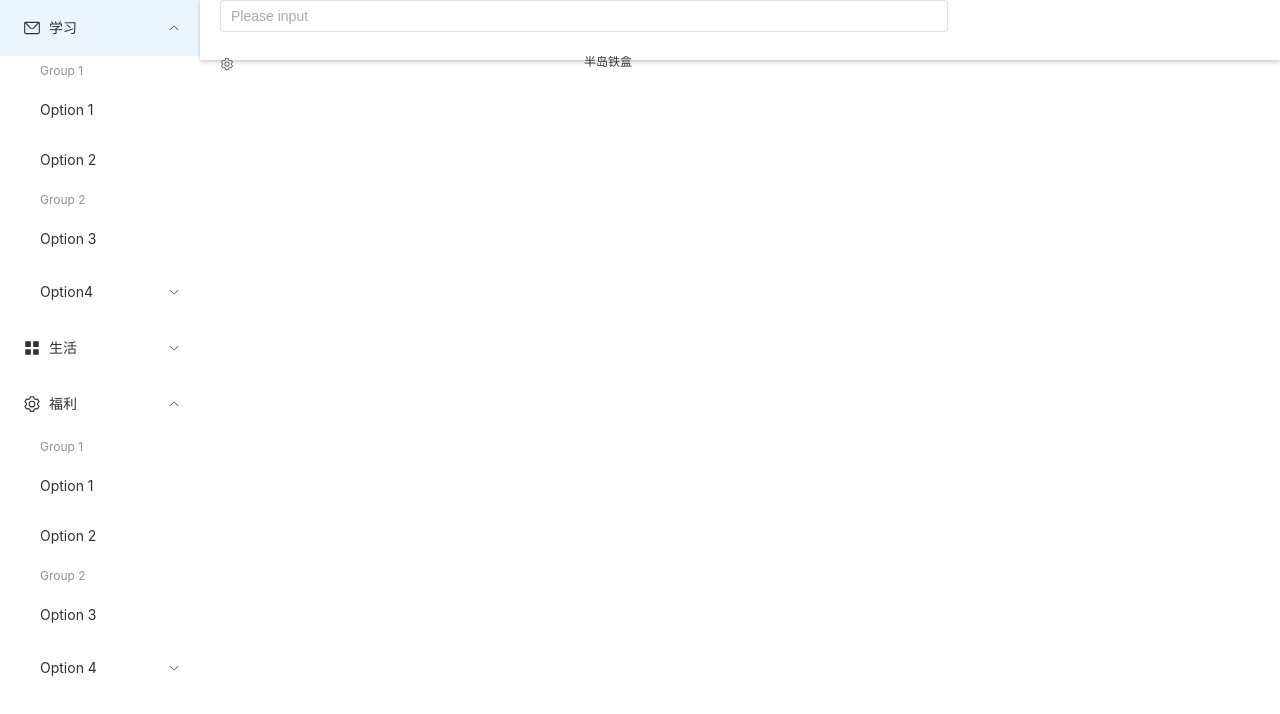
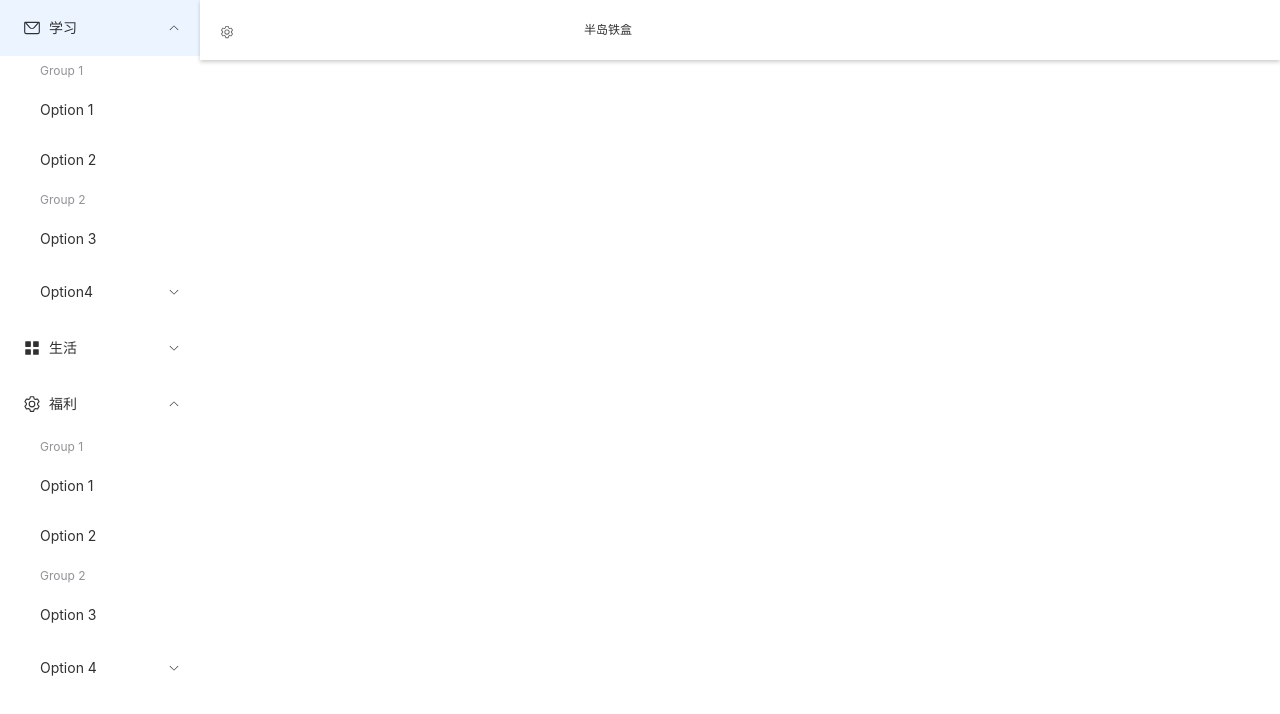
Before and after one commit to Bandao-f/vue-project, a Vue app: page / in a window 1280 px wide. Shown: the top 714 px of the page. Built offline with nearby package versions, Linux system fonts and the light colour scheme.

Commit message:
第一次提交

```diff
--- a/src/layout/LayoutMain.vue
+++ b/src/layout/LayoutMain.vue
@@ -60,7 +60,7 @@
 
     <el-container>
       <el-header style="font-size: 12px;background: white; box-shadow: 0px 2px 4px rgba(0, 0, 0, 0.2);">
-        <el-input style="width: 70%;padding-left: 0" v-model="inputValue" placeholder="Please input"></el-input>
+<!--        <el-input style="width: 70%;padding-left: 0" v-model="inputValue" placeholder="Please input"></el-input>-->
         <div class="toolbar">
           <el-dropdown>
             <el-icon style="margin-right: 350px; margin-top: 3px"
```
